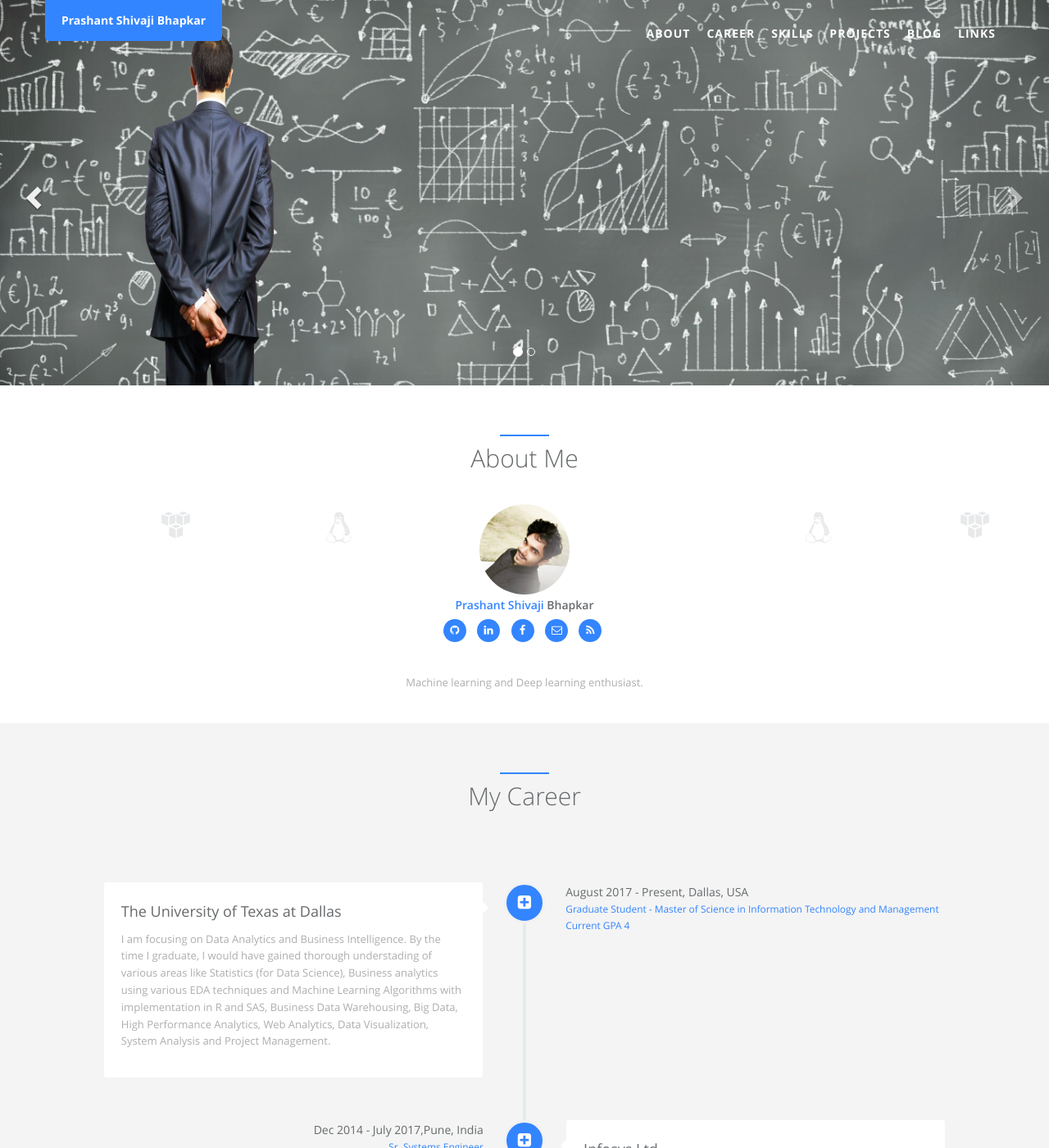
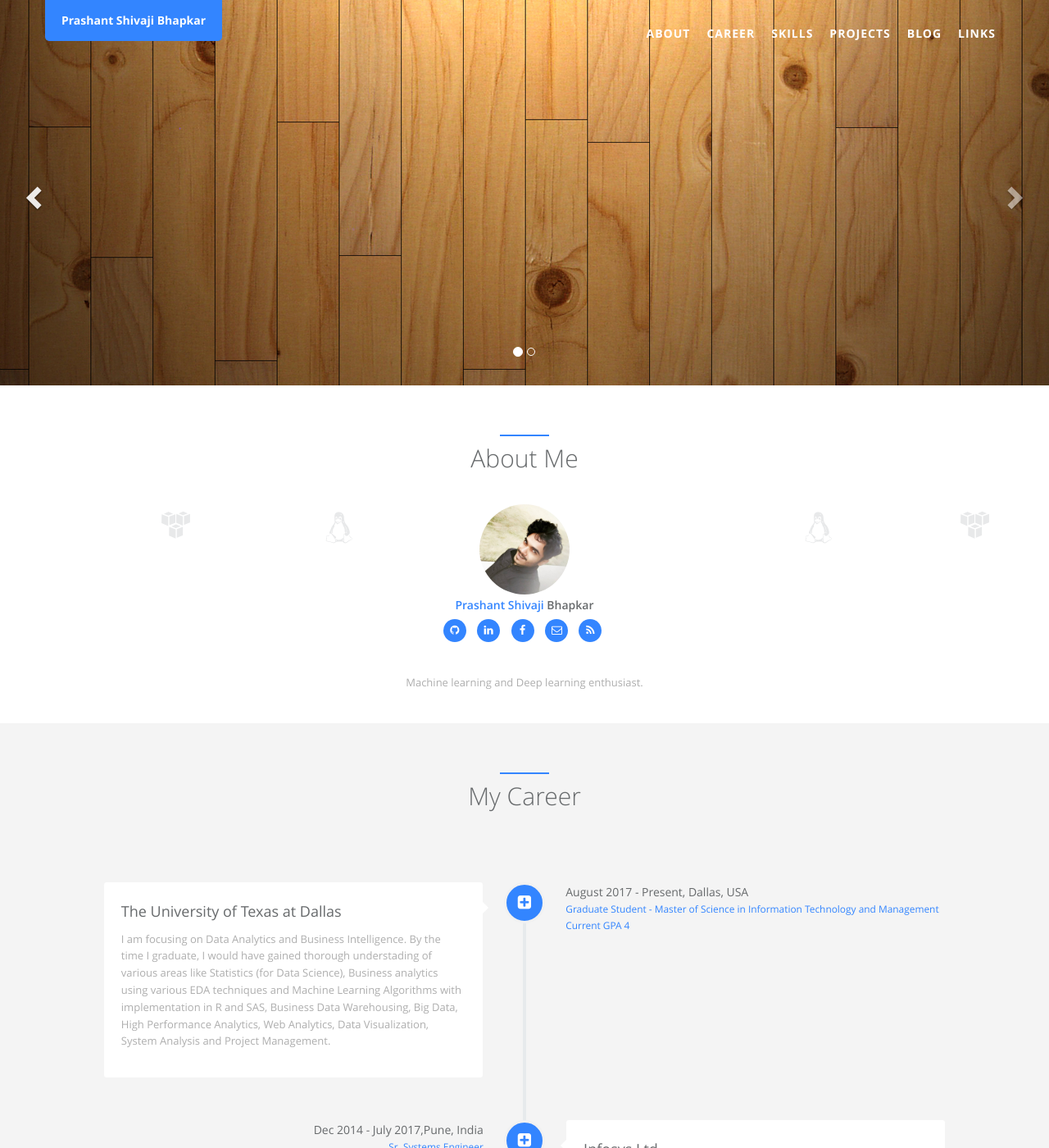
Before and after one commit to PrashantShivajiBhapkar/PrashantShivajiBBhapkar.github.io, a Jekyll site: the page built from index.html, in a window 1280 px wide and 1400 px high. Shown: the whole window at 82% size. Built offline with Jekyll 4.4.1, drawn with Linux system fonts in a browser that asks for light colours.

Commit message:
Updated images and added project detail

```diff
--- a/_sass/_style.scss
+++ b/_sass/_style.scss
@@ -2504,11 +2504,9 @@
     width: 100%;
     &.one {
       background: url(../assets/img/landing/header_one.jpg) 50% 0 no-repeat;
-	  background-size: 100% 470px;
     }
     &.two {
       background: url(../assets/img/landing/header_two.jpg) 50% 0 no-repeat;
-	  background-size: 100% 470px;
     }
   }
   .carousel {
```
Also changed, not shown: static/assets/img/landing/468977.jpg (added), static/assets/img/landing/header_one.jpg, static/assets/img/landing/vladstudio-library-wallpaper-5919cd763df78cf5fa3d7e27.jpg (added), static/assets/img/landing/wall_crack-Creative_Design_Wallpaper_1366x768.jpg (added), 1 other file.
